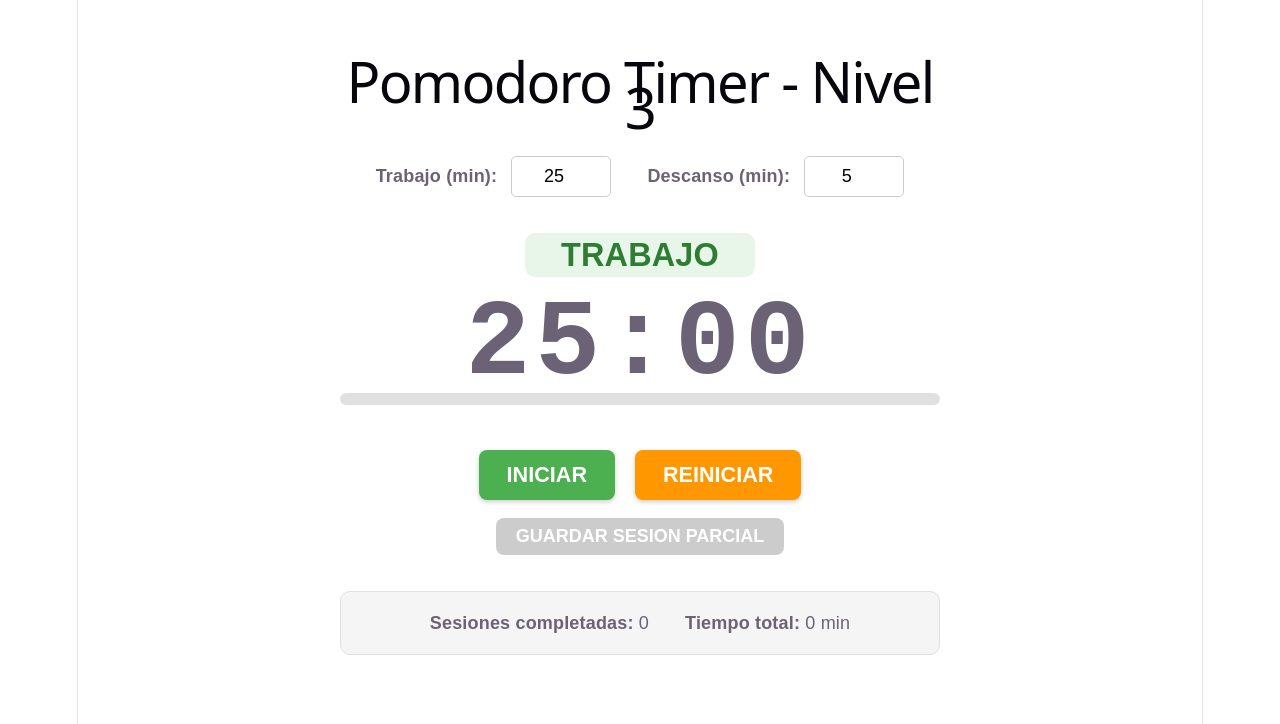
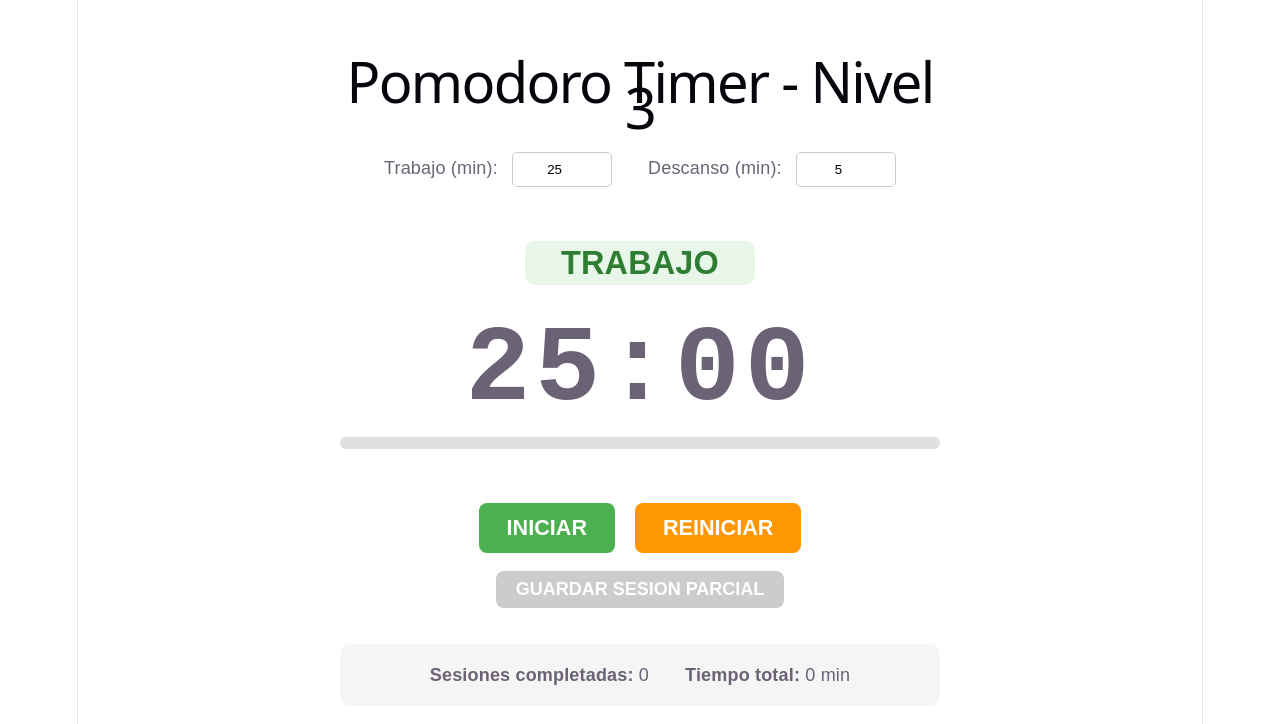
Before and after one commit to ZyroBad/React-Hooks-Pomodoro-Timer-, a React (Vite) app: page / in a window 1280 px wide. Shown: the top 724 px of the page. Built offline with nearby package versions, Linux system fonts and the light colour scheme.

Commit message:
feat(nivel-3): version final funcionando con todas las caracteristicas

```diff
--- a/src/Pomodoro.jsx
+++ b/src/Pomodoro.jsx
@@ -1,27 +1,22 @@
 import { useState, useEffect, useRef } from 'react';
 
 function Pomodoro() {
-  // Estados principales
   const [mode, setMode] = useState('work');
   const [isRunning, setIsRunning] = useState(false);
   const [sessions, setSessions] = useState([]);
   const [workMins, setWorkMins] = useState(25);
   const [breakMins, setBreakMins] = useState(5);
-
-  // Tiempo actual en segundos
-  const totalTime = mode === 'work' ? workMins * 60 : breakMins * 60;
-  const [timeLeft, setTimeLeft] = useState(totalTime);
+  const [timeLeft, setTimeLeft] = useState(workMins * 60);
 
   const intervalRef = useRef(null);
   const audioRef = useRef(null);
-  const justCompletedRef = useRef(false);
 
   // Inicializar audio
   useEffect(() => {
     audioRef.current = new Audio("https://actions.google.com/sounds/v1/alarms/beep_short.ogg");
   }, []);
 
-  // Efecto 1: Intervalo del timer
+  // Un solo efecto para el intervalo
   useEffect(() => {
     if (isRunning && timeLeft > 0) {
       intervalRef.current = setInterval(() => {
@@ -31,24 +26,10 @@ function Pomodoro() {
     return () => clearInterval(intervalRef.current);
   }, [isRunning, timeLeft]);
 
-  // Efecto 2: Sincronizar timeLeft cuando cambia la configuracion
+  // Detectar cuando llega a cero y cambiar modo (esto corre fuera del efecto)
   useEffect(() => {
-    if (!isRunning) {
-      setTimeLeft(totalTime);
-    }
-  }, [workMins, breakMins, mode, isRunning, totalTime]);
-
-  // Efecto 3: Detectar cuando llega a cero y cambiar de modo automaticamente
-  useEffect(() => {
-    if (timeLeft === 0 && isRunning && !justCompletedRef.current) {
-      justCompletedRef.current = true;
-
-      // Reproducir sonido
-      if (audioRef.current) {
-        audioRef.current.play().catch(e => console.log('Error al reproducir sonido:', e));
-      }
-
-      // Guardar sesion de trabajo completada
+    if (timeLeft === 0 && isRunning) {
+      // Guardar sesion si era trabajo
       if (mode === 'work') {
         const newSession = {
           id: Date.now(),
@@ -57,56 +38,47 @@ function Pomodoro() {
           completedAt: new Date().toLocaleTimeString()
         };
         setSessions(prev => [...prev, newSession]);
+        audioRef.current.play().catch(e => console.log('Error:', e));
       }
 
-      // Cambiar de modo automaticamente
+      // Cambiar modo
       const nextMode = mode === 'work' ? 'break' : 'work';
       setMode(nextMode);
 
-      // El timer sigue corriendo automaticamente con el nuevo tiempo
-      // El timeLeft se sincroniza via useEffect 2
-
-      setTimeout(() => {
-        justCompletedRef.current = false;
-      }, 100);
-    } else if (timeLeft !== 0) {
-      justCompletedRef.current = false;
+      // Resetear tiempo al nuevo modo
+      const newTime = nextMode === 'work' ? workMins * 60 : breakMins * 60;
+      setTimeLeft(newTime);
     }
   }, [timeLeft, isRunning, mode, workMins, breakMins]);
 
-  // Calcular porcentaje para la barra de progreso
-  const progressPercent = totalTime > 0 ? ((totalTime - timeLeft) / totalTime) * 100 : 0;
-
-  // Calcular estadisticas
-  const totalWorkSessions = sessions.filter(s => s.type === 'work').length;
-  const totalWorkMinutes = sessions.reduce((acc, s) => acc + s.duration, 0);
-
-  // Guardar sesion parcial
-  const savePartialSession = () => {
-    const elapsed = totalTime - timeLeft;
-    if (elapsed > 0 && mode === 'work') {
-      const partialSession = {
-        id: Date.now(),
-        type: 'work (parcial)',
-        duration: Math.floor(elapsed / 60),
-        completedAt: new Date().toLocaleTimeString()
-      };
-      setSessions(prev => [...prev, partialSession]);
-    }
+  // Funciones
+  const toggleTimer = () => {
+    setIsRunning(!isRunning);
   };
-
-  // Funciones de control
-  const toggleTimer = () => setIsRunning(!isRunning);
 
   const resetTimer = () => {
     setIsRunning(false);
     setMode('work');
     setTimeLeft(workMins * 60);
     setSessions([]);
-    justCompletedRef.current = false;
   };
 
-  // Validacion de inputs
+  const savePartialSession = () => {
+    if (mode === 'work' && isRunning) {
+      const total = mode === 'work' ? workMins * 60 : breakMins * 60;
+      const elapsed = total - timeLeft;
+      if (elapsed > 0) {
+        const partialSession = {
+          id: Date.now(),
+          type: 'work (parcial)',
+          duration: Math.floor(elapsed / 60),
+          completedAt: new Date().toLocaleTimeString()
+        };
+        setSessions(prev => [...prev, partialSession]);
+      }
+    }
+  };
+
   const handleWorkChange = (e) => {
     const val = parseInt(e.target.value);
     if (!isRunning && val >= 1 && val <= 60) {
@@ -124,14 +96,25 @@ function Pomodoro() {
     }
   };
 
+  const getTotalTime = () => {
+    return mode === 'work' ? workMins * 60 : breakMins * 60;
+  };
+
+  const progressPercent = () => {
+    const total = getTotalTime();
+    return total > 0 ? ((total - timeLeft) / total) * 100 : 0;
+  };
+
+  const totalWorkSessions = sessions.filter(s => s.type === 'work').length;
+  const totalWorkMinutes = sessions.reduce((acc, s) => acc + s.duration, 0);
+
   return (
     <div style={{ textAlign: 'center', padding: '2rem', fontFamily: 'Arial, sans-serif', maxWidth: '600px', margin: '0 auto' }}>
-      <h1 style={{ marginBottom: '2rem' }}>Pomodoro Timer - Nivel 3</h1>
+      <h1>Pomodoro Timer - Nivel 3</h1>
 
-      {/* Configuracion de tiempos */}
       <div style={{ display: 'flex', justifyContent: 'center', gap: '2rem', marginBottom: '2rem' }}>
         <div>
-          <label style={{ fontWeight: 'bold' }}>Trabajo (min): </label>
+          <label>Trabajo (min): </label>
           <input
             type="number"
             min="1"
@@ -139,19 +122,11 @@ function Pomodoro() {
             value={workMins}
             onChange={handleWorkChange}
             disabled={isRunning}
-            style={{
-              padding: '0.5rem',
-              width: '80px',
-              marginLeft: '0.5rem',
-              borderRadius: '5px',
-              border: '1px solid #ccc',
-              textAlign: 'center',
-              fontSize: '1rem'
-            }}
+            style={{ padding: '0.5rem', width: '80px', marginLeft: '0.5rem', borderRadius: '5px', border: '1px solid #ccc', textAlign: 'center' }}
           />
         </div>
         <div>
-          <label style={{ fontWeight: 'bold' }}>Descanso (min): </label>
+          <label>Descanso (min): </label>
           <input
             type="number"
             min="1"
@@ -159,66 +134,53 @@ function Pomodoro() {
             value={breakMins}
             onChange={handleBreakChange}
             disabled={isRunning}
-            style={{
-              padding: '0.5rem',
-              width: '80px',
-              marginLeft: '0.5rem',
-              borderRadius: '5px',
-              border: '1px solid #ccc',
-              textAlign: 'center',
-              fontSize: '1rem'
-            }}
+            style={{ padding: '0.5rem', width: '80px', marginLeft: '0.5rem', borderRadius: '5px', border: '1px solid #ccc', textAlign: 'center' }}
           />
         </div>
       </div>
 
-      {/* Modo actual */}
       <div style={{
         fontSize: '1.8rem',
         fontWeight: 'bold',
+        marginTop: '1rem',
         marginBottom: '1rem',
-        padding: '0.5rem',
+        padding: '0.5rem 2rem',
         borderRadius: '10px',
         display: 'inline-block',
-        paddingLeft: '2rem',
-        paddingRight: '2rem',
         backgroundColor: mode === 'work' ? '#e8f5e9' : '#e3f2fd',
         color: mode === 'work' ? '#2e7d32' : '#1565c0'
       }}>
         {mode === 'work' ? 'TRABAJO' : 'DESCANSO'}
       </div>
 
-      {/* Display del tiempo */}
       <div style={{
         fontSize: '6rem',
         fontWeight: 'bold',
-        margin: '2rem 0',
+        marginTop: '3rem',
+        marginBottom: '3rem',
         fontFamily: 'monospace',
         letterSpacing: '5px'
       }}>
         {`${Math.floor(timeLeft / 60).toString().padStart(2, '0')}:${(timeLeft % 60).toString().padStart(2, '0')}`}
       </div>
 
-      {/* Barra de progreso */}
       <div style={{
         width: '100%',
         height: '12px',
         backgroundColor: '#e0e0e0',
         borderRadius: '10px',
-        marginBottom: '2.5rem',
+        marginBottom: '3rem',
         overflow: 'hidden'
       }}>
         <div style={{
-          width: `${progressPercent}%`,
+          width: `${progressPercent()}%`,
           height: '100%',
           backgroundColor: mode === 'work' ? '#4CAF50' : '#2196F3',
-          transition: 'width 0.3s ease',
-          borderRadius: '10px'
+          transition: 'width 0.3s ease'
         }} />
       </div>
 
-      {/* Botones de control */}
-      <div style={{ marginTop: '1rem', marginBottom: '1rem' }}>
+      <div style={{ marginBottom: '1rem' }}>
         <button
           onClick={toggleTimer}
           style={{
@@ -230,12 +192,8 @@ function Pomodoro() {
             color: 'white',
             border: 'none',
             borderRadius: '8px',
-            transition: 'all 0.3s',
-            fontWeight: 'bold',
-            boxShadow: '0 2px 5px rgba(0,0,0,0.2)'
+            fontWeight: 'bold'
           }}
-          onMouseEnter={(e) => e.target.style.opacity = '0.9'}
-          onMouseLeave={(e) => e.target.style.opacity = '1'}
         >
           {isRunning ? 'PAUSAR' : 'INICIAR'}
         </button>
@@ -250,19 +208,14 @@ function Pomodoro() {
             color: 'white',
             border: 'none',
             borderRadius: '8px',
-            transition: 'all 0.3s',
-            fontWeight: 'bold',
-            boxShadow: '0 2px 5px rgba(0,0,0,0.2)'
+            fontWeight: 'bold'
           }}
-          onMouseEnter={(e) => e.target.style.opacity = '0.9'}
-          onMouseLeave={(e) => e.target.style.opacity = '1'}
         >
           REINICIAR
         </button>
       </div>
 
-      {/* Boton Guardar Sesion */}
-      <div style={{ marginTop: '0.5rem', marginBottom: '1.5rem' }}>
+      <div style={{ marginBottom: '1.5rem' }}>
         <button
           onClick={savePartialSession}
           disabled={mode !== 'work' || !isRunning}
@@ -275,15 +228,13 @@ function Pomodoro() {
             color: 'white',
             border: 'none',
             borderRadius: '8px',
-            transition: 'all 0.3s',
             fontWeight: 'bold'
           }}
         >
-         GUARDAR SESION PARCIAL
+          GUARDAR SESION PARCIAL
         </button>
       </div>
 
-      {/* Estadisticas */}
       <div style={{
         display: 'flex',
         justifyContent: 'center',
@@ -291,47 +242,27 @@ function Pomodoro() {
         marginTop: '2rem',
         padding: '1rem',
         backgroundColor: '#f5f5f5',
-        borderRadius: '10px',
-        border: '1px solid #e0e0e0'
+        borderRadius: '10px'
       }}>
-        <div>
-          <strong>Sesiones completadas:</strong> {totalWorkSessions}
-        </div>
-        <div>
-          <strong> Tiempo total:</strong> {totalWorkMinutes} min
-        </div>
+        <div><strong>Sesiones completadas:</strong> {totalWorkSessions}</div>
+        <div><strong>Tiempo total:</strong> {totalWorkMinutes} min</div>
       </div>
 
-      {/* Historial de sesiones */}
       {sessions.length > 0 && (
-        <div style={{ marginTop: '2rem', textAlign: 'left', maxWidth: '100%' }}>
-          <h3 style={{ marginBottom: '1rem', borderBottom: '2px solid #ddd', paddingBottom: '0.5rem' }}>
-            Historial de sesiones
-          </h3>
+        <div style={{ marginTop: '2rem', textAlign: 'left' }}>
+          <h3>Historial de sesiones</h3>
           <ul style={{ listStyle: 'none', padding: 0 }}>
             {sessions.map((session, index) => (
               <li key={session.id} style={{
-                padding: '10px',
-                borderBottom: '1px solid #eee',
+                padding: '8px',
+                borderBottom: '1px solid #ddd',
                 display: 'flex',
-                justifyContent: 'space-between',
-                alignItems: 'center',
-                backgroundColor: index % 2 === 0 ? '#fafafa' : 'white',
-                borderRadius: '5px'
+                justifyContent: 'space-between'
               }}>
-                <span style={{ fontWeight: 'bold' }}>#{index + 1}</span>
-                <span style={{
-                  padding: '3px 10px',
-                  borderRadius: '15px',
-                  backgroundColor: session.type === 'work' ? '#4CAF50' : '#FF9800',
-                  color: 'white',
-                  fontSize: '0.75rem',
-                  fontWeight: 'bold'
-                }}>
-                  {session.type}
-                </span>
-                <span>{session.duration} minutos</span>
-                <span style={{ fontSize: '0.8rem', color: '#888' }}>{session.completedAt}</span>
+                <span>#{index + 1}</span>
+                <span>{session.type}</span>
+                <span>{session.duration} min</span>
+                <span>{session.completedAt}</span>
               </li>
             ))}
           </ul>
```
